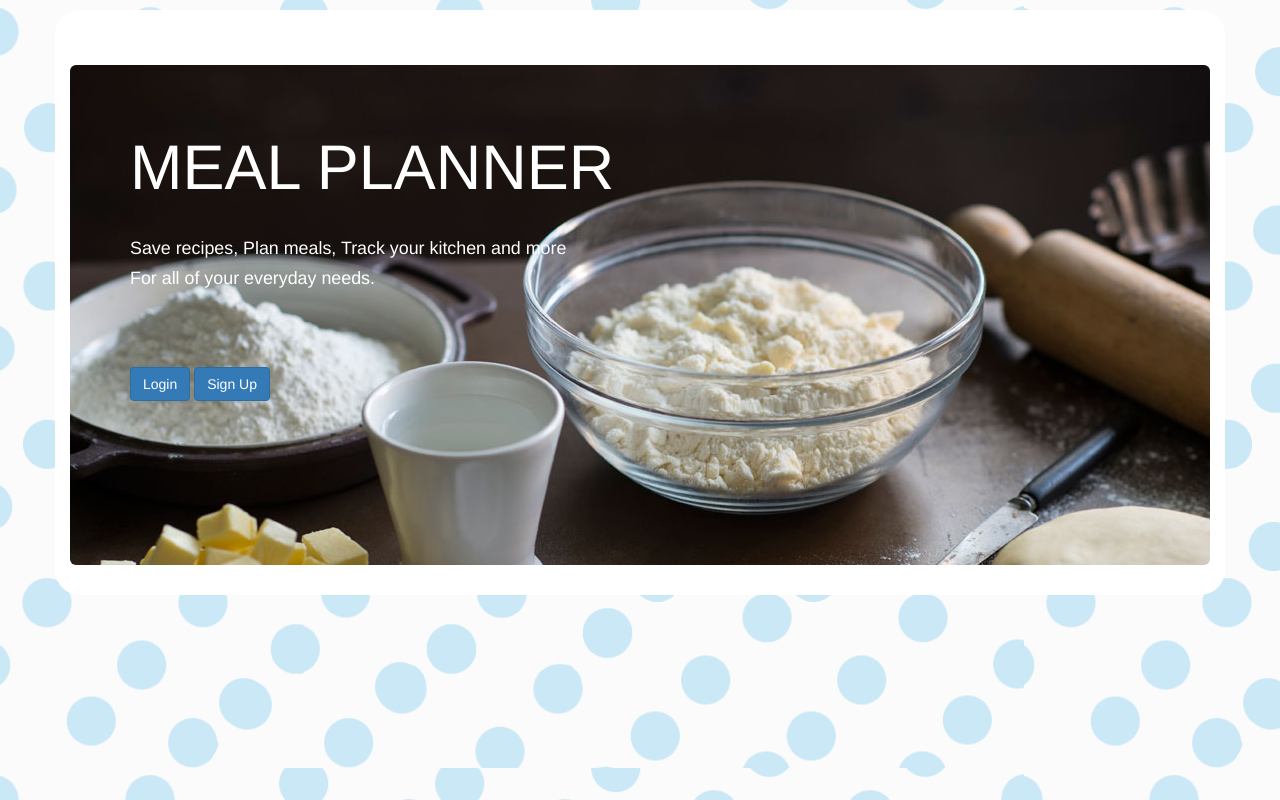
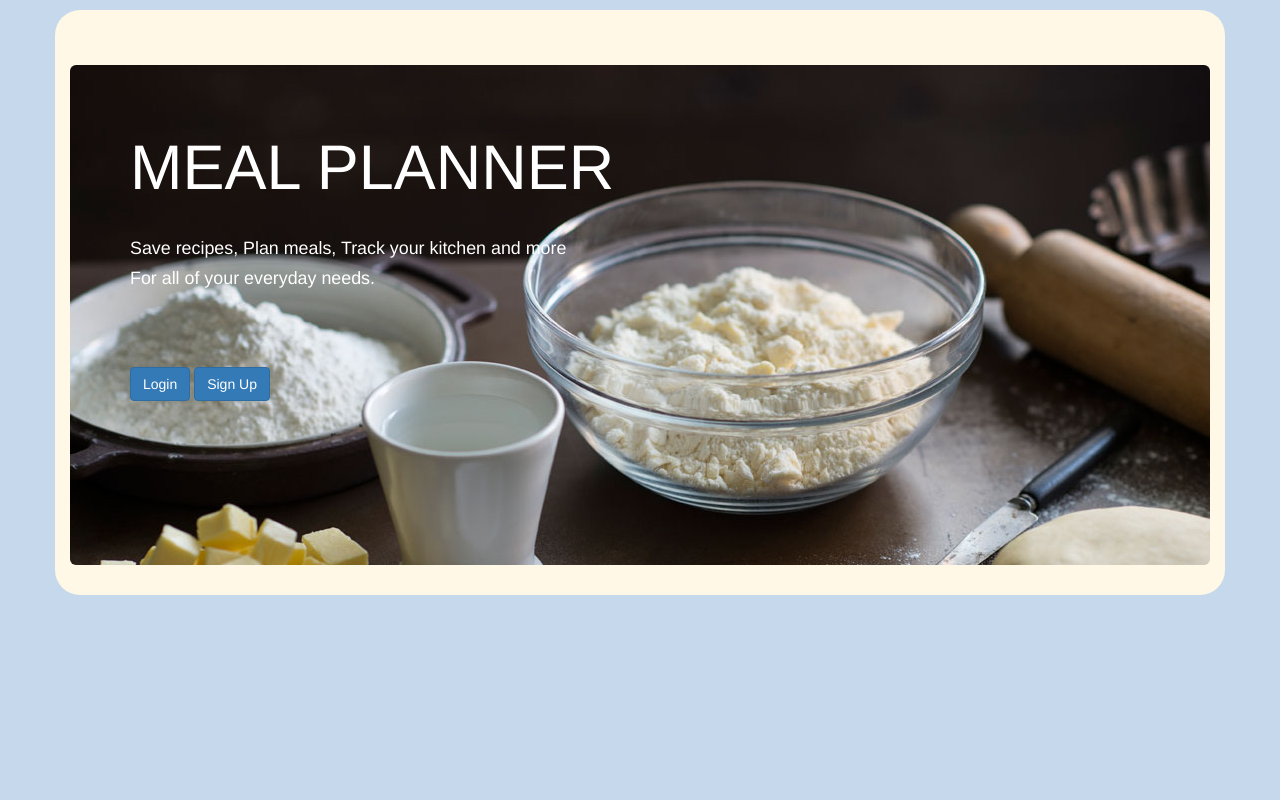
Before and after one commit to J-lambie/comp3161-project, a Flask app: page / in a window 1280 px wide. Run offline with Flask 2, Linux system fonts and the light colour scheme; some libraries are stand-ins or nearby versions.

Commit message:
edited css

```diff
--- a/app/static/css/page.css
+++ b/app/static/css/page.css
@@ -1,11 +1,12 @@
 body
 {
-    background-image:url('../img/background.png')
+
+    background-color:#c6d8ec;
 }
 div{
     margin-top: 10px;
     padding-top: 5px ;
-    background-color:white;
+    background-color:#fff8e6;
     border-radius: 25px;
 }
 div div{
```
